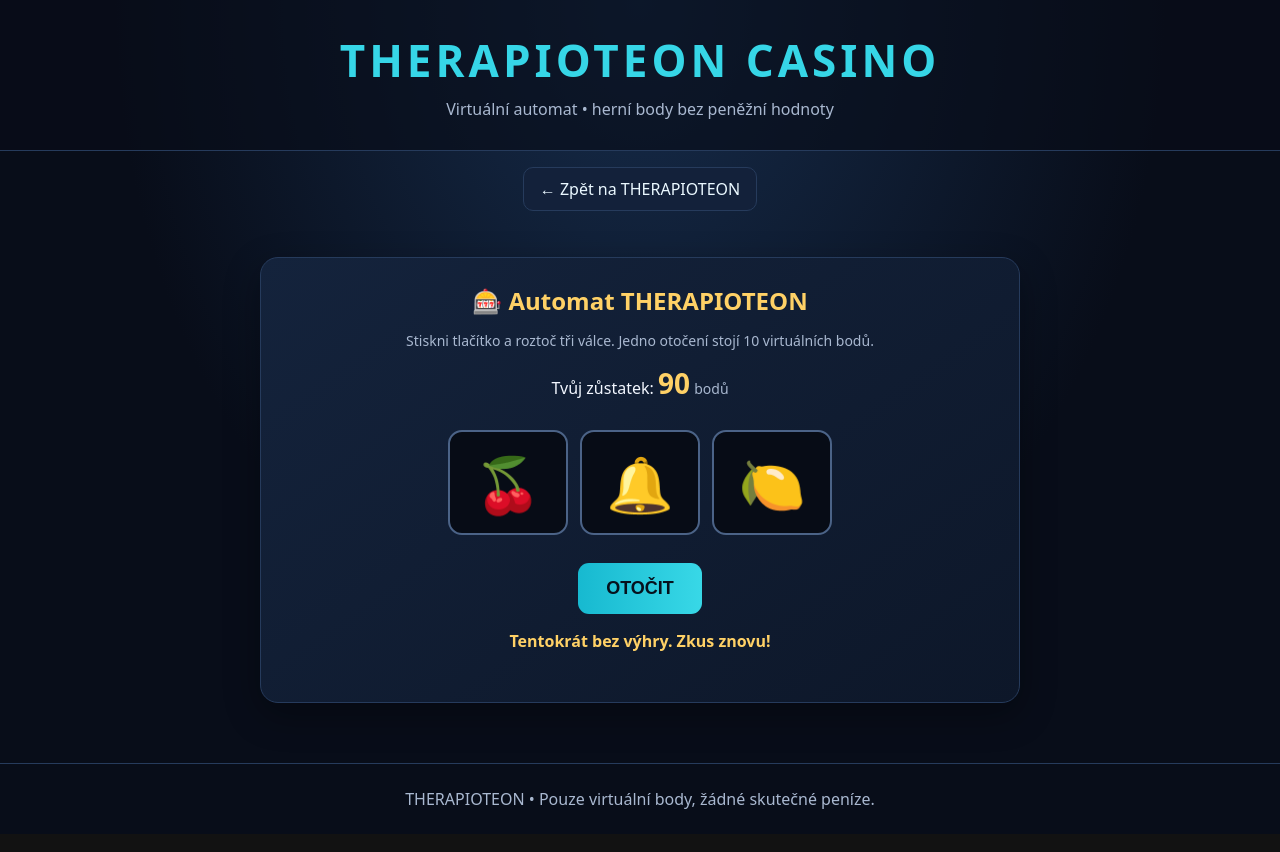
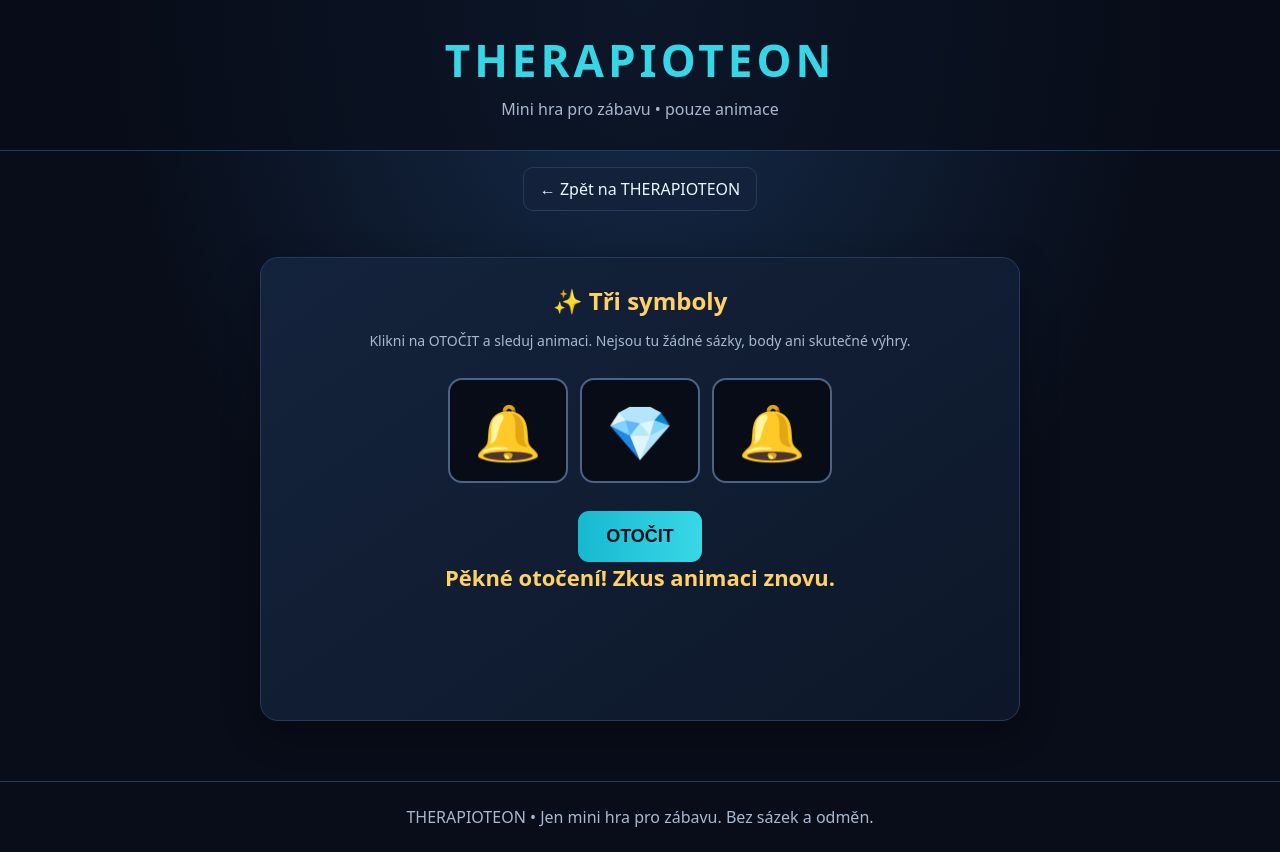
Before and after one commit to Therapioteon-Java-png/Therapioteon, a plain HTML site: page casino/index.html in a window 1280 px wide. Both pictures are taken after a click on the button "OTOČIT". Drawn offline with Linux system fonts and the light colour scheme.

Commit message:
Make THERAPIOTEON mini animation for fun

```diff
--- a/casino/index.html
+++ b/casino/index.html
@@ -3,60 +3,82 @@
 <head>
 <meta charset="utf-8">
 <meta name="viewport" content="width=device-width,initial-scale=1">
-<title>THERAPIOTEON CASINO</title>
+<title>THERAPIOTEON – Mini hra pro zábavu</title>
 <style>
 :root{color-scheme:dark;--line:#263b5c;--cyan:#36d6e7;--gold:#ffd166;--muted:#a9b8d0}
-*{box-sizing:border-box}body{margin:0;background:radial-gradient(ellipse at top,#162c4b 0,#080d19 58%);color:#f3f7ff;font:16px system-ui,Segoe UI,sans-serif;min-height:100vh}
+*{box-sizing:border-box}
+body{margin:0;background:radial-gradient(ellipse at top,#162c4b 0,#080d19 58%);color:#f3f7ff;font:16px system-ui,Segoe UI,sans-serif;min-height:100vh}
 header{padding:30px 18px;text-align:center;border-bottom:1px solid var(--line);background:#080d19aa}
-h1{margin:0;color:var(--cyan);letter-spacing:4px;font-size:clamp(27px,5vw,44px)}header p{color:var(--muted);margin:8px 0 0}
-nav{display:flex;gap:12px;justify-content:center;flex-wrap:wrap;padding:16px}a{color:#eaf8ff;text-decoration:none;border:1px solid var(--line);background:#13213a;padding:10px 16px;border-radius:10px}
-main{width:min(760px,94%);margin:30px auto 60px}.panel{background:linear-gradient(145deg,#14233c,#0d1729);border:1px solid var(--line);border-radius:18px;padding:26px;margin:16px 0;box-shadow:0 12px 36px #0005;text-align:center}
-h2{margin:0 0 12px;color:var(--gold)}.balance{font-size:28px;color:var(--gold);font-weight:800}
-.machine{display:flex;justify-content:center;gap:12px;margin:28px 0}.reel{width:clamp(72px,20vw,120px);height:105px;display:grid;place-items:center;font-size:54px;background:#070c16;border:2px solid #4b6387;border-radius:14px}
+h1{margin:0;color:var(--cyan);letter-spacing:4px;font-size:clamp(27px,5vw,44px)}
+header p{color:var(--muted);margin:8px 0 0}
+nav{display:flex;gap:12px;justify-content:center;flex-wrap:wrap;padding:16px}
+a{color:#eaf8ff;text-decoration:none;border:1px solid var(--line);background:#13213a;padding:10px 16px;border-radius:10px}
+main{width:min(760px,94%);margin:30px auto 60px}
+.panel{background:linear-gradient(145deg,#14233c,#0d1729);border:1px solid var(--line);border-radius:18px;padding:26px;margin:16px 0;box-shadow:0 12px 36px #0005;text-align:center}
+h2{margin:0 0 12px;color:var(--gold)}
+.machine{display:flex;justify-content:center;gap:12px;margin:28px 0}
+.reel{width:clamp(72px,20vw,120px);height:105px;display:grid;place-items:center;font-size:54px;background:#070c16;border:2px solid #4b6387;border-radius:14px}
 button{cursor:pointer;border:0;border-radius:11px;padding:15px 28px;font-weight:900;font-size:18px;background:linear-gradient(90deg,#17b9d0,#38d8e7);color:#06111d}
-button:disabled{opacity:.55;cursor:not-allowed}#message{min-height:30px;color:var(--gold);font-weight:700}.hint{color:var(--muted);font-size:14px}
+button:disabled{opacity:.55;cursor:not-allowed}
+#message{min-height:40px;color:var(--gold);font-weight:800;font-size:22px}
+.hint{color:var(--muted);font-size:14px}
+#number-show{min-height:68px;margin:12px auto;color:var(--gold);font-size:clamp(28px,7vw,48px);font-weight:1000;letter-spacing:5px;overflow-wrap:anywhere}
+.big-win{animation:win-pop .55s ease-in-out infinite alternate;text-shadow:0 0 12px #ffd166,0 0 32px #ff9f1c}
+@keyframes win-pop{from{transform:scale(1)}to{transform:scale(1.12)}}
 footer{text-align:center;color:var(--muted);padding:24px;border-top:1px solid var(--line)}
 </style>
 </head>
 <body>
-<header><h1>THERAPIOTEON CASINO</h1><p>Virtuální automat • herní body bez peněžní hodnoty</p></header>
+<header><h1>THERAPIOTEON</h1><p>Mini hra pro zábavu • pouze animace</p></header>
 <nav><a href="../">← Zpět na THERAPIOTEON</a></nav>
 <main>
 <section class="panel">
-<h2>🎰 Automat THERAPIOTEON</h2>
-<p class="hint">Stiskni tlačítko a roztoč tři válce. Jedno otočení stojí 10 virtuálních bodů.</p>
-<div>Tvůj zůstatek: <span class="balance" id="balance">100</span> <span class="hint">bodů</span></div>
+<h2>✨ Tři symboly</h2>
+<p class="hint">Klikni na OTOČIT a sleduj animaci. Nejsou tu žádné sázky, body ani skutečné výhry.</p>
 <div class="machine"><div class="reel" id="r1">🍒</div><div class="reel" id="r2">⭐</div><div class="reel" id="r3">🍀</div></div>
 <button id="spin">OTOČIT</button>
-<p id="message" aria-live="polite"></p>
+<div id="message" aria-live="polite"></div>
+<div id="number-show" aria-live="polite"></div>
 </section>
 </main>
-<footer>THERAPIOTEON • Pouze virtuální body, žádné skutečné peníze.</footer>
+<footer>THERAPIOTEON • Jen mini hra pro zábavu. Bez sázek a odměn.</footer>
 <script>
 (()=>{
-const symbols=['🍒','🍋','⭐','🍀','💎','🔔'];
-let points=100, spinning=false;
-const balance=document.getElementById('balance'),message=document.getElementById('message'),button=document.getElementById('spin');
-function showBalance(){balance.textContent=points}
+const symbols=['🍒','🍋','⭐','🍀','💎','🔔','🟡'];
+const gold='🟡';
+let spinning=false;
+const reels=[document.getElementById('r1'),document.getElementById('r2'),document.getElementById('r3')];
+const message=document.getElementById('message');
+const numberShow=document.getElementById('number-show');
+const button=document.getElementById('spin');
 button.addEventListener('click',()=>{
  if(spinning)return;
- if(points<10){message.textContent='Nemáš dost virtuálních bodů.';return}
- spinning=true;button.disabled=true;points-=10;showBalance();message.textContent='Automat se točí…';
+ spinning=true;button.disabled=true;message.textContent='Točí se…';numberShow.textContent='';numberShow.classList.remove('big-win');
  let ticks=0;
  const timer=setInterval(()=>{
-  for(let i=1;i<=3;i++)document.getElementById('r'+i).textContent=symbols[Math.floor(Math.random()*symbols.length)];
+  reels.forEach(reel=>reel.textContent=symbols[Math.floor(Math.random()*symbols.length)]);
   ticks++;
-  if(ticks>=12){
+  if(ticks>=16){
    clearInterval(timer);
-   const a=document.getElementById('r1').textContent,b=document.getElementById('r2').textContent,c=document.getElementById('r3').textContent;
-   let prize=0;if(a===b&&b===c)prize=100;else if(a===b||b===c||a===c)prize=25;
-   points+=prize;showBalance();
-   message.textContent=prize?'🎉 Výhra: +'+prize+' bodů!':'Tentokrát bez výhry. Zkus znovu!';
+   const allGold=reels.every(reel=>reel.textContent===gold);
+   if(allGold){
+    message.textContent='BIG WIN!!!';
+    message.classList.add('big-win');
+    let count=0;
+    const digits=setInterval(()=>{
+     numberShow.textContent+=String(Math.floor(Math.random()*10));
+     count++;
+     if(count>=24)clearInterval(digits);
+    },65);
+   }else{
+    message.textContent='Pěkné otočení! Zkus animaci znovu.';
+    numberShow.textContent='';
+    message.classList.remove('big-win');
+   }
    spinning=false;button.disabled=false;
   }
  },100);
 });
-showBalance();
 })();
 </script>
 </body>
```
